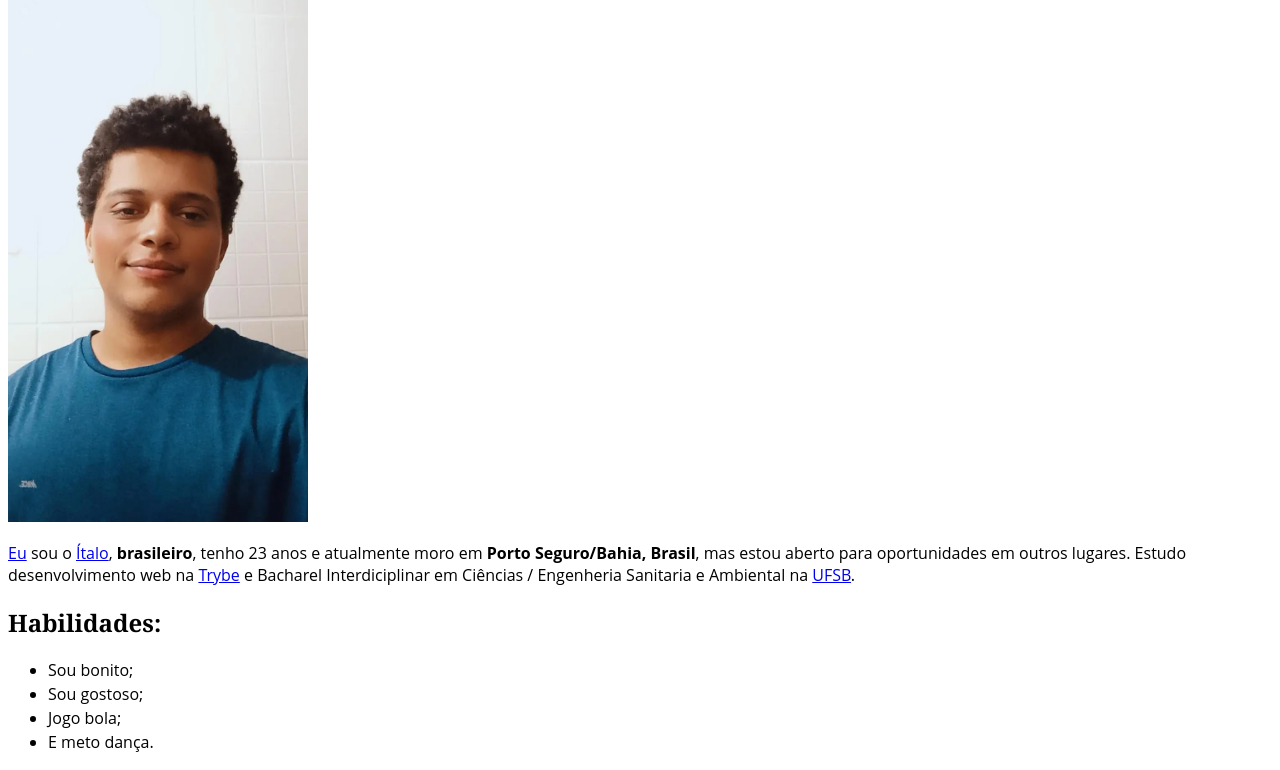
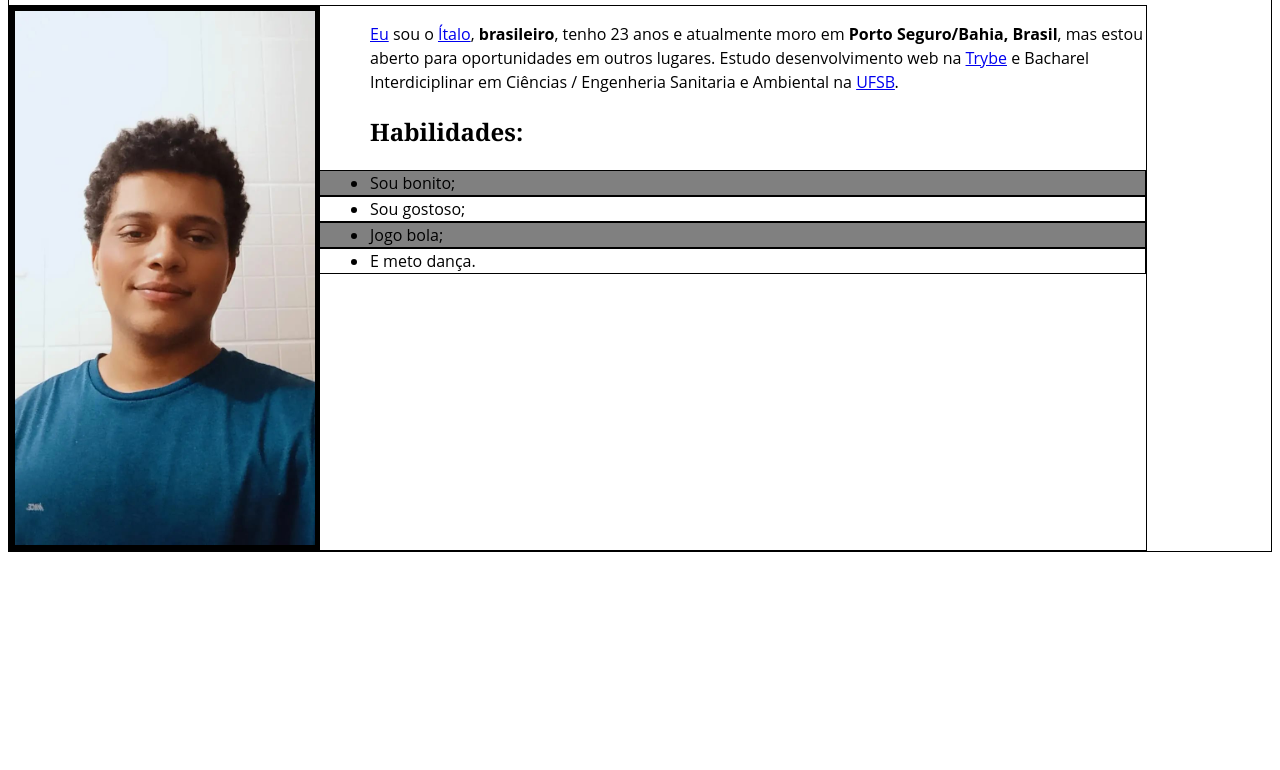
Before and after one commit to italorg/italorg.github.io, a plain HTML site: page index.html in a window 1280 px wide. Shown: the part 204-974 px from the top of the page. After the commit the page ends 800 px from the top, so only its background shows below. Drawn offline with Linux system fonts and the light colour scheme.

Commit message:
portifolio

```diff
--- a/index.html
+++ b/index.html
@@ -18,12 +18,16 @@
                <!--  <li><a href="#coisas-que-eu-gosto">Meus gostos</a></li> -->
             </ol>
         </nav>
+    </header>
+    <div>
         <h1 class="serif">Ítalo Rezende Guimarães</h1>
-    </header>
-    <img id="foto-do-italo" src="/img/foto-minha.jpeg" width="300px" alt="Foto de italo com parede do banheiro de fundo (em breve uma melhor).">
-    <p id="sobre-mim" class="sserif"><a href="#foto-do-italo">Eu</a> sou o <a target="_blank" href="https://www.linkedin.com/in/italo-rezende-guimar%C3%A3es-153945137/">Ítalo</a>, <strong>brasileiro</strong>, tenho 23 anos e atualmente moro em <strong>Porto Seguro/Bahia, Brasil</strong>, mas estou aberto para oportunidades em outros lugares. Estudo desenvolvimento web na <a target="_blank" href="https://www.betrybe.com/">Trybe</a> e Bacharel Interdiciplinar em Ciências / Engenheria Sanitaria e Ambiental na <a target="_blank" href="https://ufsb.edu.br/">UFSB</a>.</p>
+        <div class="about-content">
+            <img id="foto-do-italo" src="/img/foto-minha.jpeg" width="300px" alt="Foto de italo com parede do banheiro de fundo (em breve uma melhor).">
+
+            <p id="sobre-mim" class="sserif"><a href="#foto-do-italo">Eu</a> sou o <a target="_blank" href="https://www.linkedin.com/in/italo-rezende-guimar%C3%A3es-153945137/">Ítalo</a>, <strong>brasileiro</strong>, tenho 23 anos e atualmente moro em <strong>Porto Seguro/Bahia, Brasil</strong>, mas estou aberto para oportunidades em outros lugares. Estudo desenvolvimento web na <a target="_blank" href="https://www.betrybe.com/">Trybe</a> e Bacharel Interdiciplinar em Ciências / Engenheria Sanitaria e Ambiental na <a target="_blank" href="https://ufsb.edu.br/">UFSB</a>.</p>
+
     <h2 class="serif" id="habilidades">Habilidades:</h2>
-    <ul class="sserif" >
+    <ul class="sserif skills-list" >
         <li>Sou bonito;</li>
         <li>Sou gostoso;</li>
         <li>Jogo bola;</li>
@@ -40,5 +44,7 @@
         <li>Família, apesar dos pesares, amo todos os meus primos/as, tios/tias, mesmo que eu seja falho em demonstrar isso verbalmente.</li>
     </Ul>
     -->
+    </div>
+</div>
 </body>
 </html>
--- a/style.css
+++ b/style.css
@@ -10,3 +10,24 @@ ul{
 h1{
     text-align: center;
 }
+div{
+    border: 1px solid black;
+}
+.about-content{
+    display: inline-block;
+    width: 90%;
+    text-align: left;
+    line-height: 1.5;
+}
+#foto-do-italo{
+    float: left;
+    margin-right: 50px;
+    background-color: black;
+    padding: 5px;
+}
+.skills-list li:nth-child(odd){
+    background-color: grey;
+}
+.skills-list li{
+    border: 1px black solid;
+}
```
